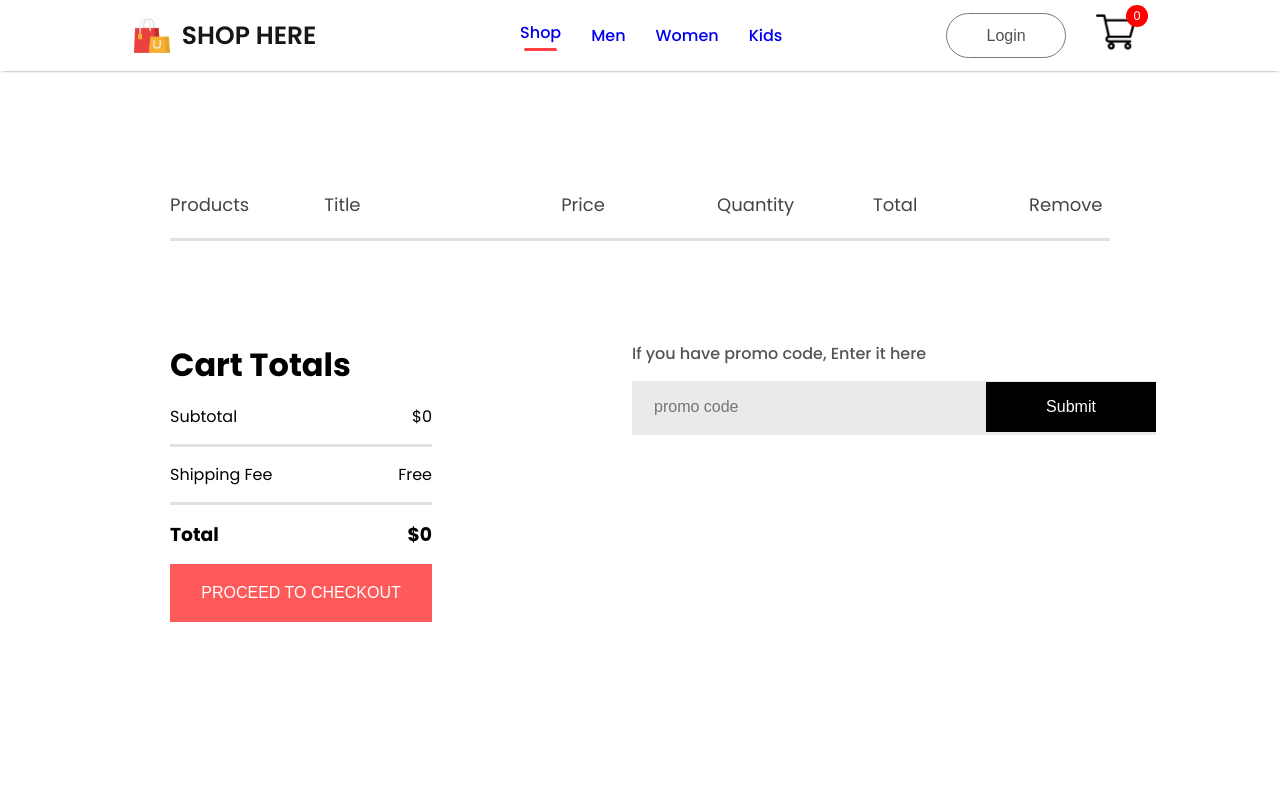
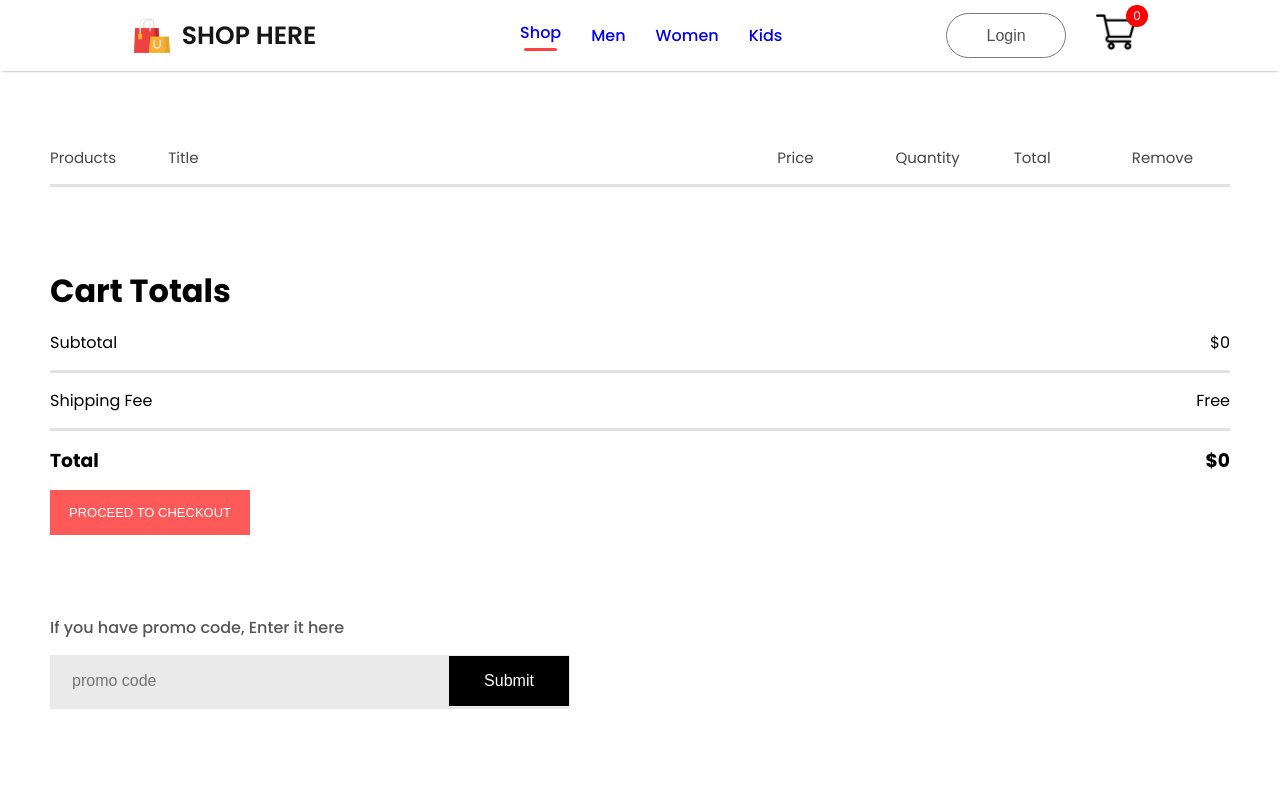
Before and after one commit to Bhaskar977/ShopHere, a React (Create React App) app in the folder frontend/: page /cart in a window 1280 px wide. Shown: the top 800 px of the page. Built offline with nearby package versions, Linux system fonts and the light colour scheme.

Commit message:
cart responsiveness done

```diff
--- a/frontend/src/Components/CartItem/CartItem.css
+++ b/frontend/src/Components/CartItem/CartItem.css
@@ -107,3 +107,63 @@
     outline: none;
     cursor: pointer;
 }
+
+/* Media Query */
+
+@media(max-width:1280px){
+    .cartitems{
+        margin: 60px 50px;
+    }
+    .cartitems-format-main{
+        grid-template-columns: 0.5fr 3fr 0.5fr 0.5fr 0.5fr 0.5fr;
+        gap: 20px;
+        padding: 15px 0;
+        font-size: 15px;
+    }
+    .carticon-product-icon{
+        height: 50px;
+    }
+    .cartitems-remove-icon{
+        margin: auto;
+    }
+    .cartitems-quantity{
+        margin-left:20px;
+        width: 40px;
+        height: 30px;
+    }
+    .cartitem-down{
+        margin: 80px 0;
+        flex-direction: column;
+        gap: 80px;
+    }
+    .cartitem-total{
+        margin: 0;
+    }
+    .cartitem-total button{
+        max-width: 200px;
+        height: 45px;
+        font-size: 13px;
+    }
+    .cartitem-promobox{
+        width: auto;
+        max-width: 500px;
+    }
+    .cartitem-promobox input{
+        width: 100%;
+    }
+    .cartitem-promobox button{
+        width: 120px;
+        margin: -125px;
+    }
+}
+
+@media(max-width:500px){
+    .cartitems-format-main{
+        display: none;
+        grid-template-columns: 0.5fr 3fr 0.5fr;
+        gap: 10px;
+    }
+    .cartitems-format{
+        display: grid;
+    }
+}
```
